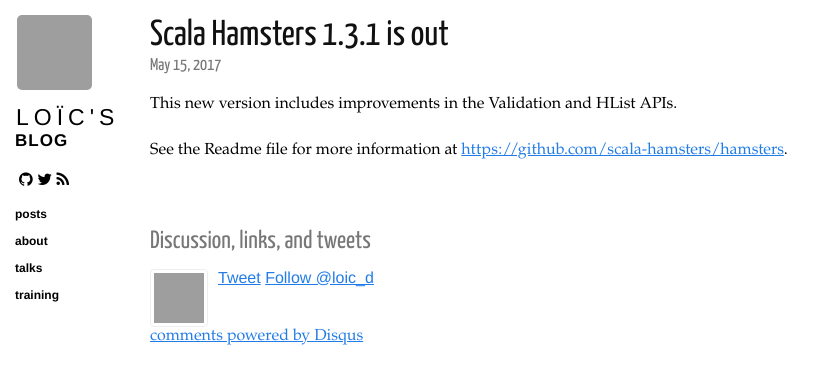
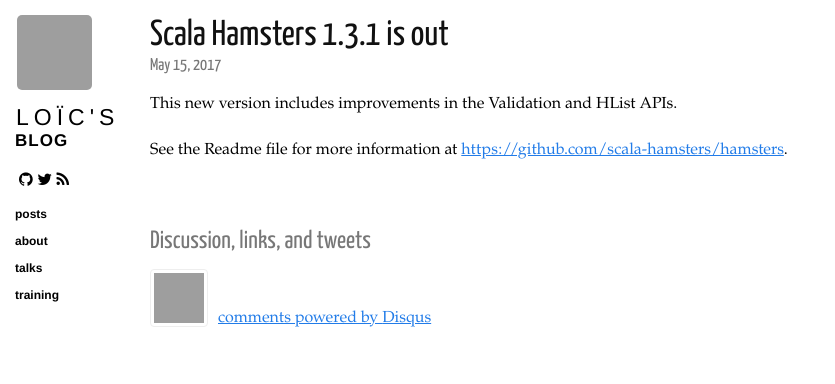
Before and after one commit to loicdescotte/loicdescotte.github.io, a Jekyll site: the page built from _posts/2017-05-15-hamsters-131.md, in a window 1280 px wide, cut to the strip 0-384 px from the top of the page. Shown: the whole strip, without its empty margins (0-835 px from the left). Built offline with Jekyll 4.4.1, drawn with Linux system fonts in a browser that asks for light colours; nearby versions of some CDN libraries; comment, search, counter and statistics services are not loaded; grey boxes are pictures that could not be loaded.

Commit message:
Update post.html

```diff
--- a/_layouts/post.html
+++ b/_layouts/post.html
@@ -20,10 +20,6 @@ layout: layout
       <a href="https://twitter.com/{{ site.twitter }}" target="_blank">
         <img src="{{ site.github.owner_gravatar_url }}?s=142" height="50" width="50" />
       </a>
-
-      <a href="https://twitter.com/share" class="twitter-share-button" data-count="none" data-via="{{ site.twitter }}">Tweet</a>
-      <a href="https://twitter.com/{{ site.twitter }}" class="twitter-follow-button" data-show-count="false">Follow @{{ site.twitter }}</a>
-      <script src="https://platform.twitter.com/widgets.js" type="text/javascript"></script>
     </section>
   </section>
 
```
